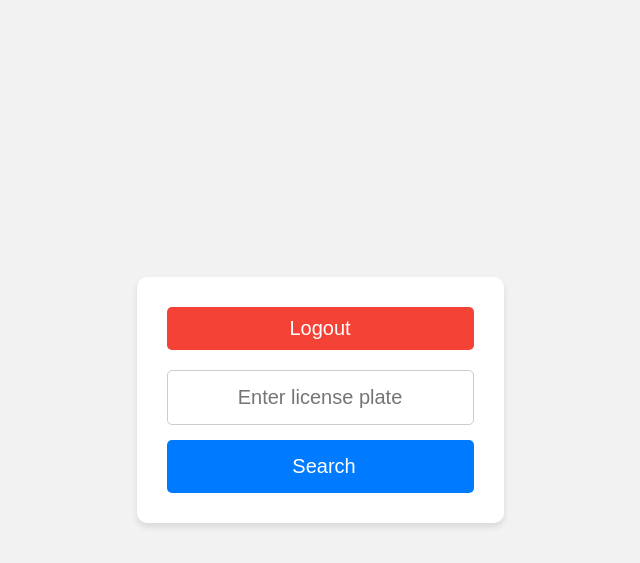
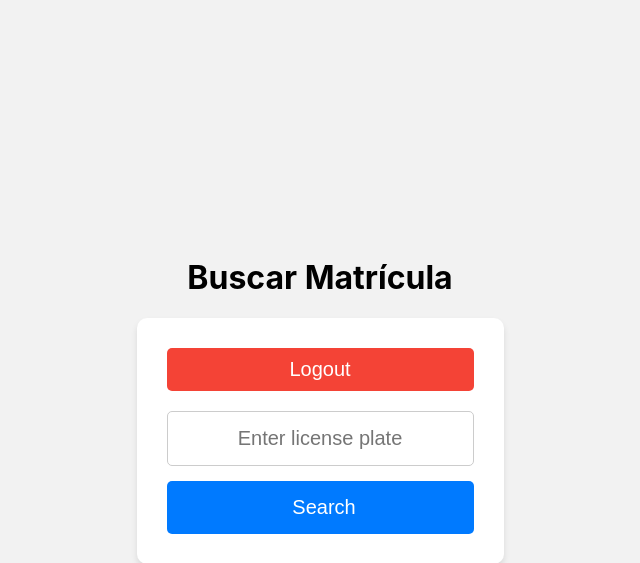
Before and after one commit to 0niiwiK/djandoWebProject, a Django app: page / in a window 1280 px wide. Shown: the top 563 px of the page, without its empty margins (320-960 px from the left). Run offline with Django 4.2, Linux system fonts and the light colour scheme; the visitor is signed in with stand-in values (Sample User, id 1).

Commit message:
Minimal Fixes

```diff
--- a/myproject/carapp/templates/carapp/search.html
+++ b/myproject/carapp/templates/carapp/search.html
@@ -153,6 +153,7 @@
     </style>
 </head>
 <body>
+<h1>Buscar Matrícula</h1>
 <div class="container">
     <div class="logout-container">
         <form method="post" action="{% url 'logout' %}">
```
